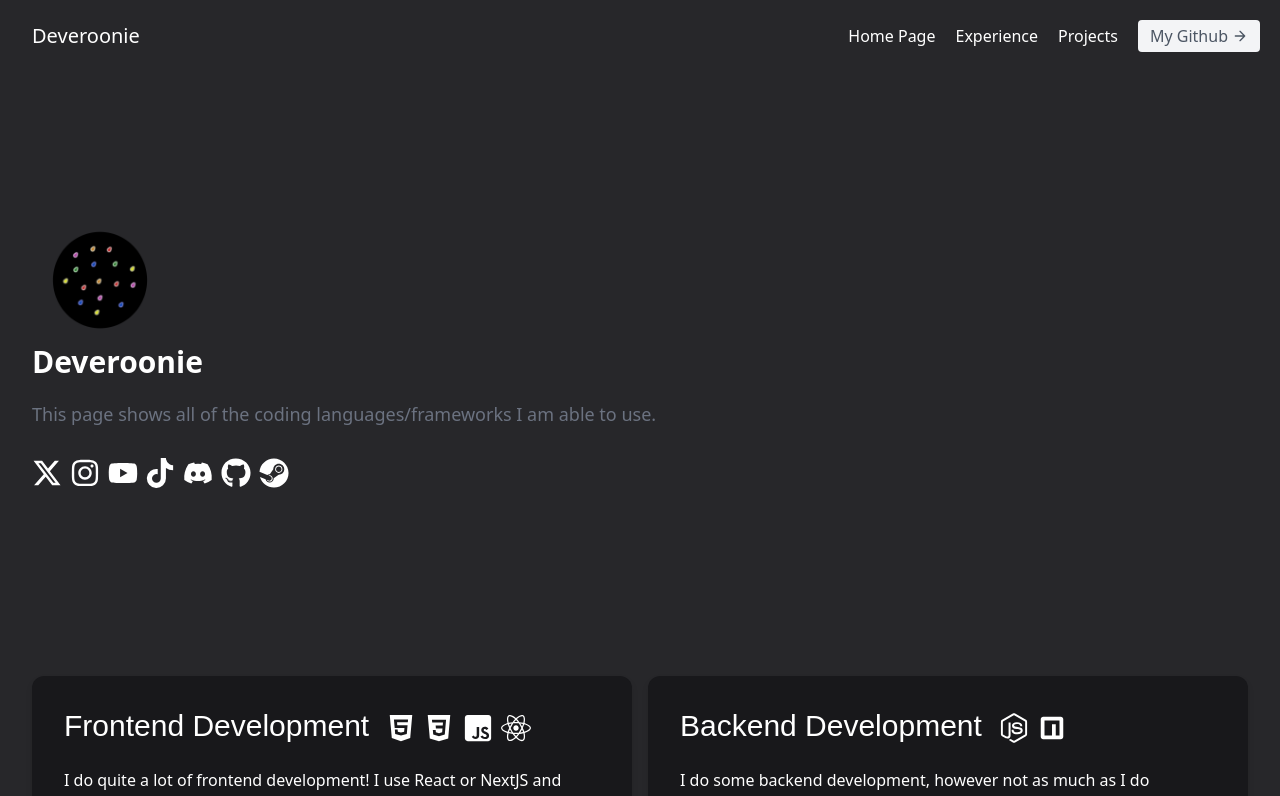
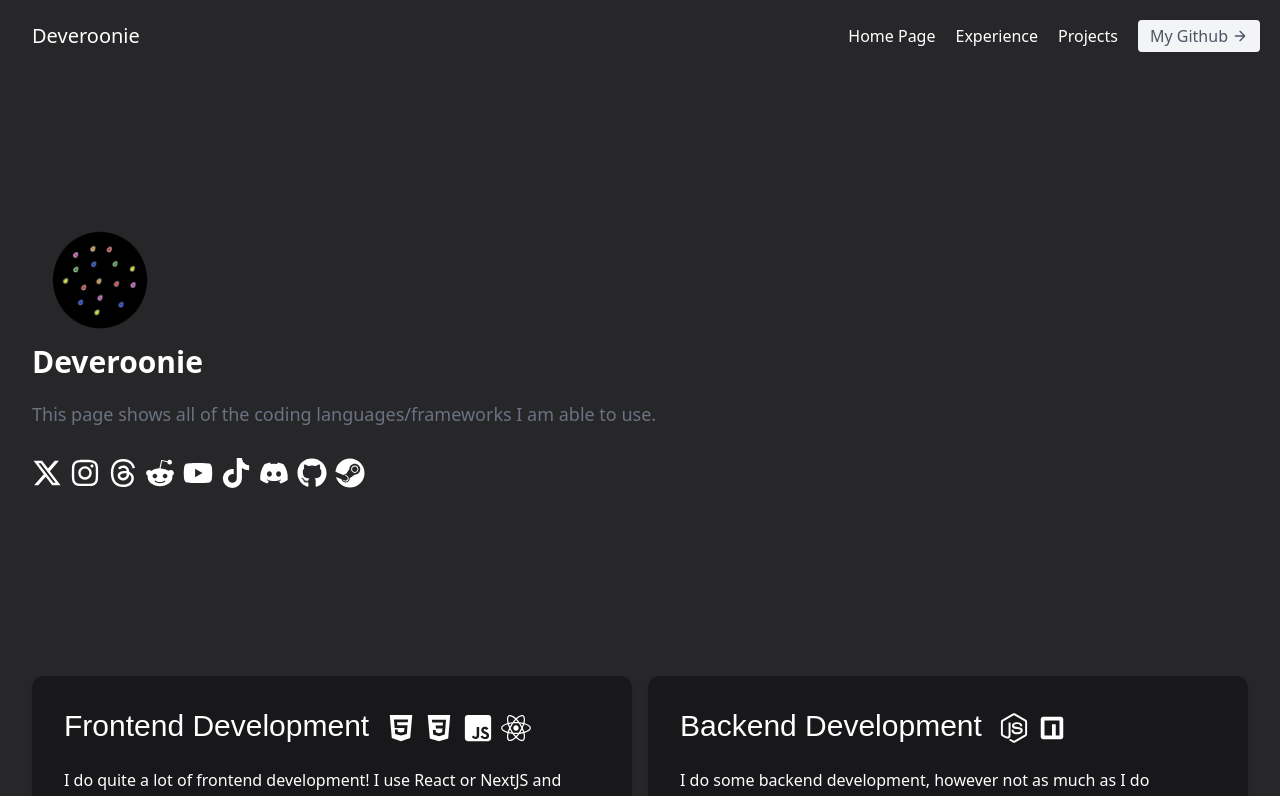
Before and after one commit to Deveroonie/website, a React (Create React App) app: page /experience in a window 1280 px wide. Shown: the top 796 px of the page. Built offline with nearby package versions, Linux system fonts and the light colour scheme.

Commit message:
feat: add reddit & threads icons

```diff
--- a/src/components/Box.js
+++ b/src/components/Box.js
@@ -1,5 +1,5 @@
-import { FaDiscord, FaGithub, FaInstagram, FaSteam, FaTiktok, FaYoutube } from "react-icons/fa";
-import { FaXTwitter } from "react-icons/fa6";
+import { FaDiscord, FaGithub, FaInstagram, FaSteam, FaTiktok, FaRedditAlien, FaYoutube } from "react-icons/fa";
+import { FaXTwitter,FaThreads } from "react-icons/fa6";
 export default function Box(data) {
     return (
         <div className="container mx-auto p-8 m-10">
@@ -18,8 +18,10 @@ export default function Box(data) {
         <p className="text-3xl text-white font-bold mb-5 text-left">
         <a href="https://x.com/deveroonie" target="_blank" rel="noreferrer"><FaXTwitter className="inline-flex items-baseline" /></a>&nbsp;
         <a href="https://instagram.com/deve.roonie/" target="_blank" rel="noreferrer"><FaInstagram className="inline-flex items-baseline" /></a>&nbsp;
+        <a href="https://www.threads.net/@deve.roonie/" target="_blank" rel="noreferrer"><FaThreads className="inline-flex items-baseline" /></a>&nbsp;
+        <a href="https://reddit.com/u/Deve_roonie/" target="_blank" rel="noreferrer"><FaRedditAlien className="inline-flex items-baseline" /></a>&nbsp;
         <a href="https://youtube.com/@DeveroonieWasTaken" target="_blank" rel="noreferrer"><FaYoutube className="inline-flex items-baseline" /></a>&nbsp;
-        <a href="https://www.tiktok.com/@deve.roonie" target="_blank" rel="noreferrer"><FaTiktok className="inline-flex items-baseline" /></a>&nbsp;
+        <a href="https://tiktok.com/@deve.roonie" target="_blank" rel="noreferrer"><FaTiktok className="inline-flex items-baseline" /></a>&nbsp;
         <a href="https://discord.com/users/689173890450194434/" target="_blank" rel="noreferrer"><FaDiscord className="inline-flex items-baseline" /></a>&nbsp;
         <a href="https://github.com/Deveroonie" target="_blank" rel="noreferrer"><FaGithub className="inline-flex items-baseline" /></a>&nbsp;
         <a href="https://steamcommunity.com/id/Deveroonie/" target="_blank" rel="noreferrer"><FaSteam className="inline-flex items-baseline" /></a>&nbsp;
```
